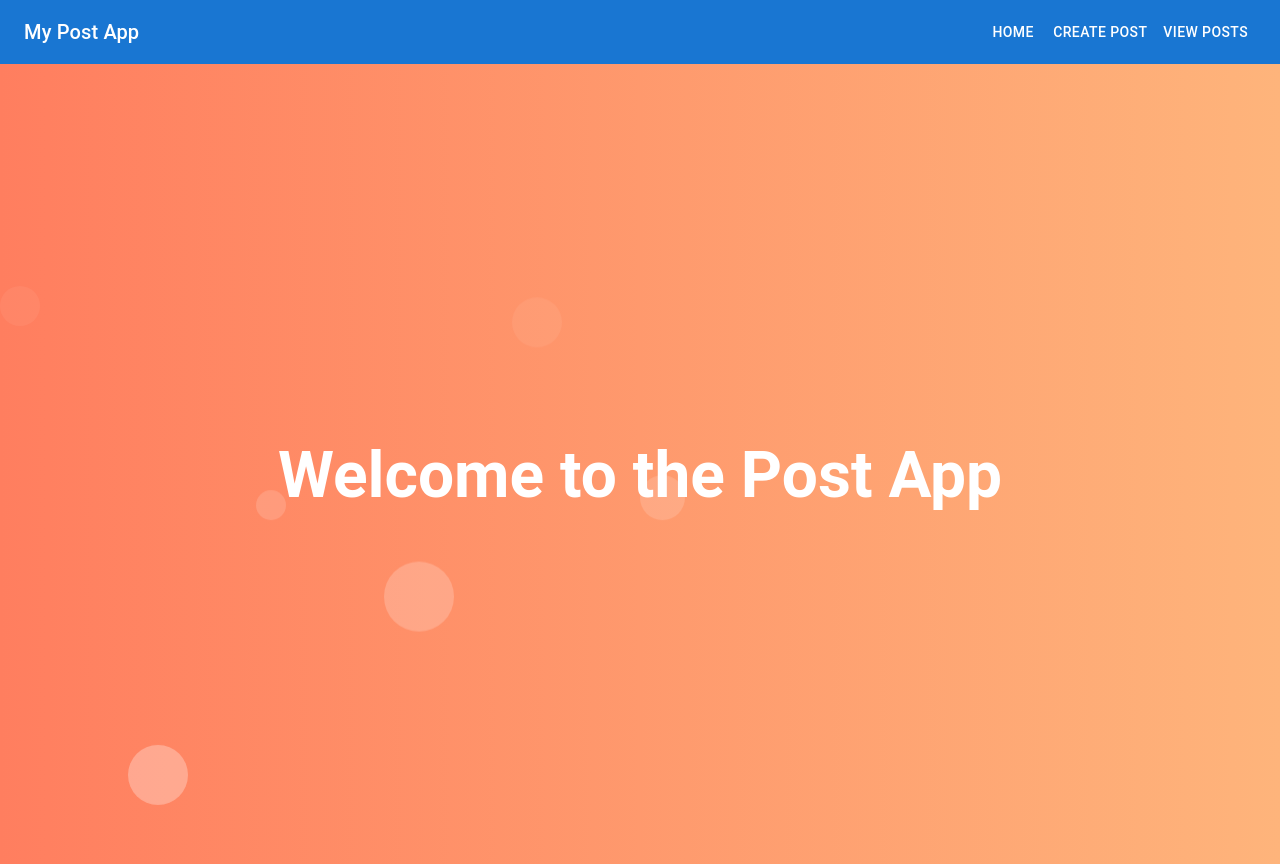
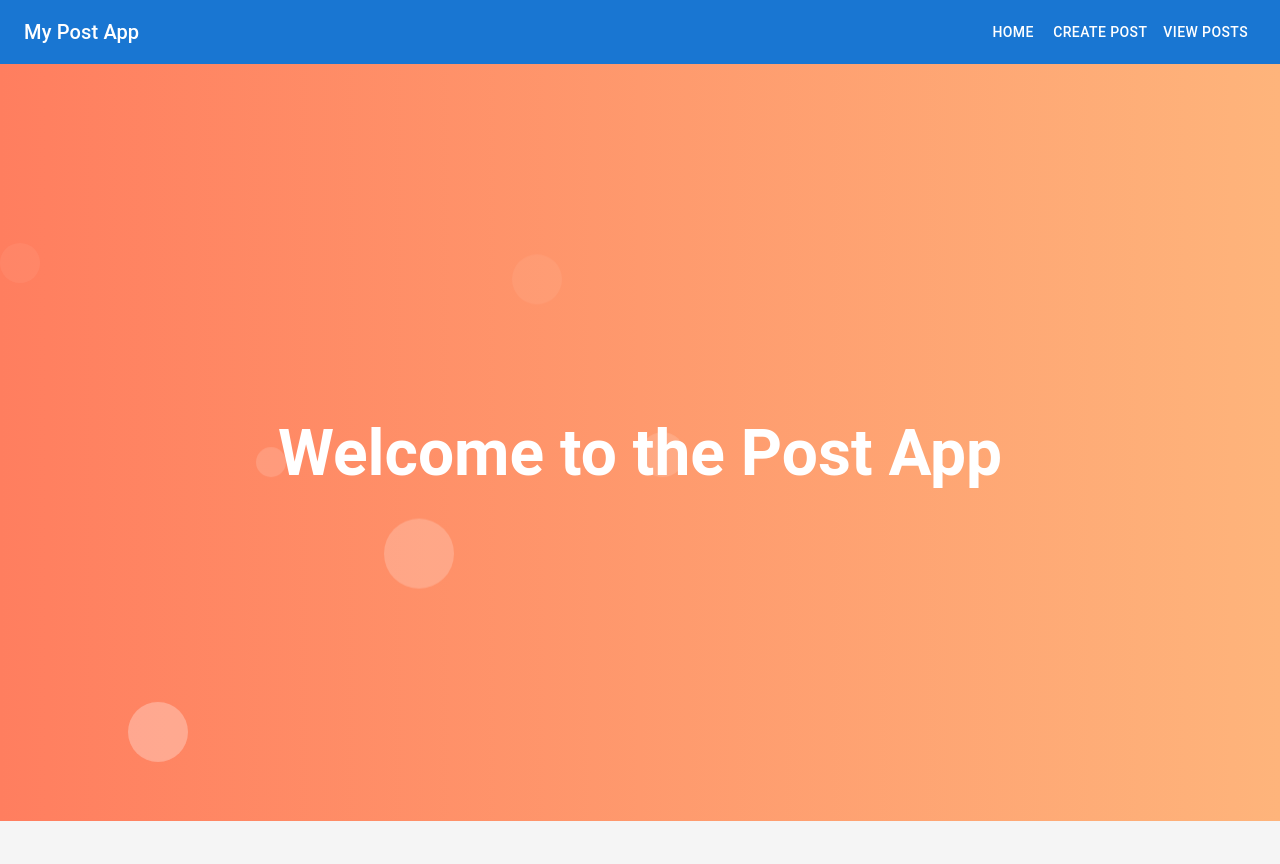
Before and after one commit to Saurabh-Chaudhari-18/CRUD-Message-Frontend, a React (Create React App) app: page / in a window 1280 px wide. After the commit the page ends 821 px from the top, so only its background shows below. Built offline with nearby package versions, Linux system fonts and the light colour scheme.

Commit message:
Update Home.css

```diff
--- a/src/pages/Home.css
+++ b/src/pages/Home.css
@@ -1,6 +1,6 @@
 /* Home.css */
 .home-container {
-    height: 100vh;
+    height: 94.6vh;
     display: flex;
     justify-content: center;
     align-items: center;
```
